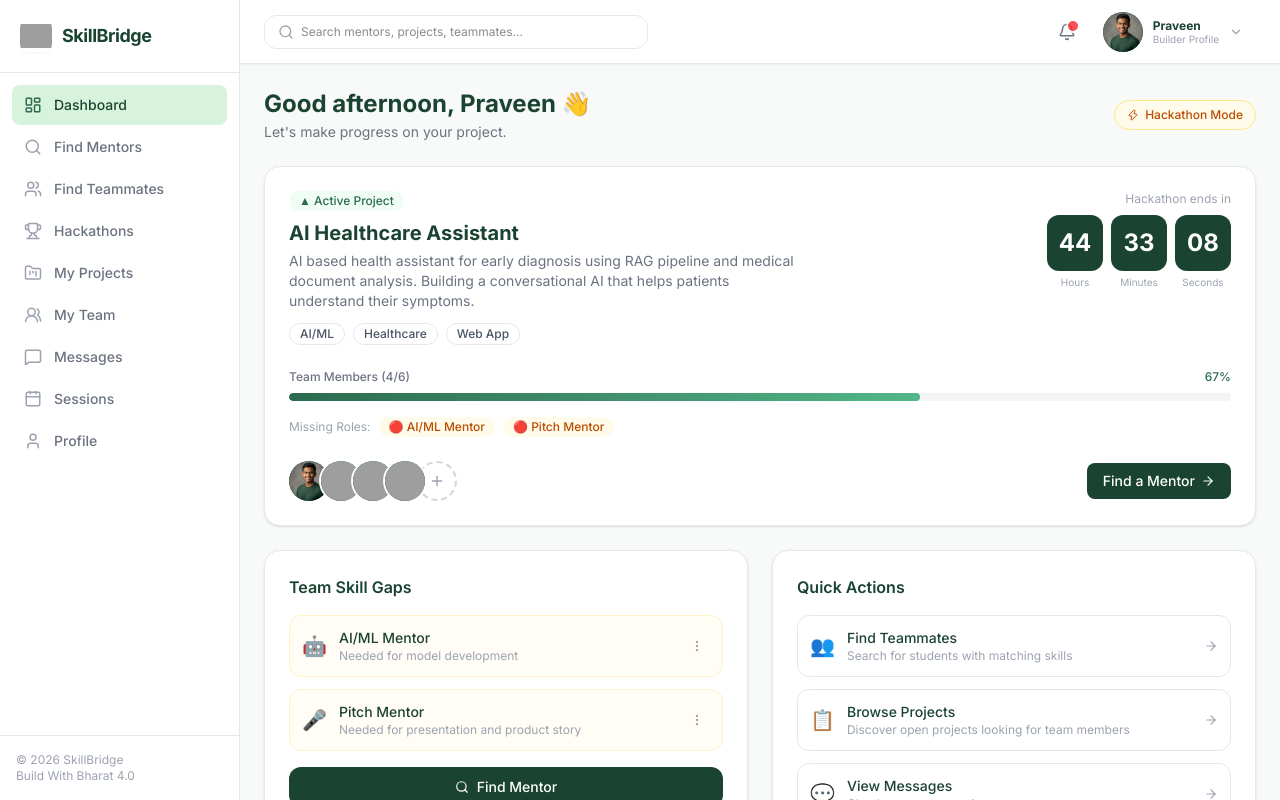
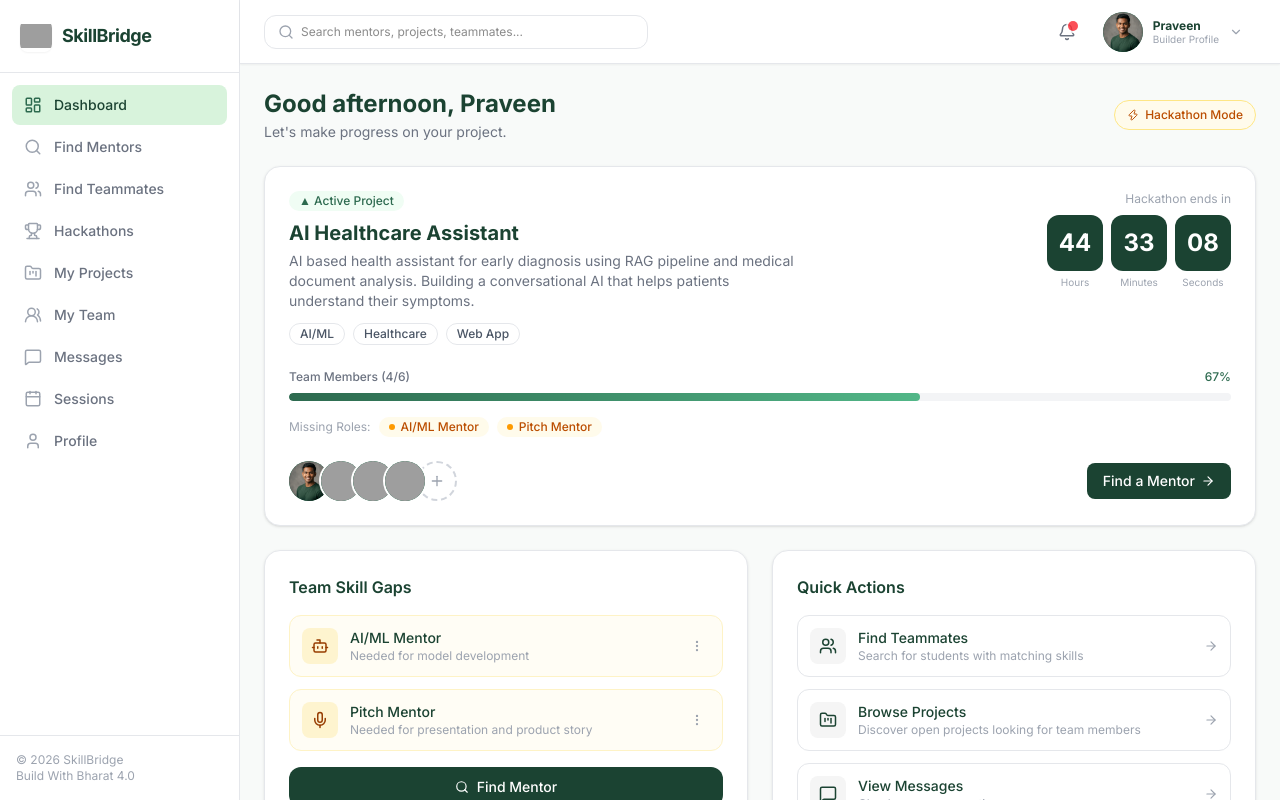
Before and after one commit to utkarshsingh100m/SkillBridge, a Next.js app in the folder app/: page /dashboard in a window 1280 px wide. Shown: the top 800 px of the page. Built offline with nearby package versions, Linux system fonts and the light colour scheme; grey boxes are pictures that could not be loaded.

Commit message:
style: remove casual emojis across dashboard, tabs, and badges for a clean professional UI

```diff
--- a/app/src/app/dashboard/hackathons/page.tsx
+++ b/app/src/app/dashboard/hackathons/page.tsx
@@ -385,10 +385,10 @@ const DOMAIN_FILTERS = [
 
 const STATUS_TABS = [
   { id: "all", label: "All Hackathons", icon: Trophy },
-  { id: "ongoing", label: "🔴 Ongoing / Live", icon: Flame },
-  { id: "upcoming", label: "🟢 Upcoming", icon: Calendar },
-  { id: "closing_soon", label: "⏳ Closing Soon", icon: Clock },
-  { id: "saved", label: "⭐ Saved / Bookmarked", icon: Bookmark },
+  { id: "ongoing", label: "Ongoing / Live", icon: Flame },
+  { id: "upcoming", label: "Upcoming", icon: Calendar },
+  { id: "closing_soon", label: "Closing Soon", icon: Clock },
+  { id: "saved", label: "Saved", icon: Bookmark },
 ];
 
 export default function HackathonsPage() {
--- a/app/src/app/dashboard/messages/page.tsx
+++ b/app/src/app/dashboard/messages/page.tsx
@@ -90,7 +90,7 @@ export default function MessagesPage() {
         id: `reply_${Date.now()}`,
         senderId: activeConv.participantId,
         senderName: activeConv.participantName,
-        content: `Got it! I will look into that right away. You are on track for Build with Bharat 4.0. Keep pushing! 🚀`,
+        content: `Got it! I will look into that right away. You are on track for Build with Bharat 4.0. Keep pushing!`,
         timestamp: new Date().toLocaleTimeString([], { hour: "2-digit", minute: "2-digit" }),
         isOwn: false,
       };
--- a/app/src/app/dashboard/page.tsx
+++ b/app/src/app/dashboard/page.tsx
@@ -9,6 +9,13 @@ import {
   ArrowRight,
   Search,
   MoreVertical,
+  Users,
+  FolderKanban,
+  MessageSquare,
+  Calendar,
+  Bot,
+  Mic,
+  AlertCircle,
 } from "lucide-react";
 import Avatar from "@/components/ui/Avatar";
 import Badge from "@/components/ui/Badge";
@@ -49,7 +56,7 @@ export default function DashboardPage() {
       <div className="flex items-center justify-between">
         <div>
           <h1 className="text-2xl font-bold text-sb-dark">
-            Good afternoon, {currentUser.name.split(" ")[0]} 👋
+            Good afternoon, {currentUser.name.split(" ")[0]}
           </h1>
           <p className="text-sm text-text-secondary mt-0.5">
             Let&apos;s make progress on your project.
@@ -126,7 +133,8 @@ export default function DashboardPage() {
               .filter((r) => !r.filled)
               .map((role) => (
                 <Badge key={role.title} variant="amber" size="sm">
-                  🔴 {role.title}
+                  <span className="w-1.5 h-1.5 rounded-full bg-amber-500 mr-1.5 inline-block" />
+                  {role.title}
                 </Badge>
               ))}
           </div>
@@ -169,7 +177,9 @@ export default function DashboardPage() {
                 className="flex items-center justify-between p-3 rounded-xl bg-amber-50/50 border border-amber-100"
               >
                 <div className="flex items-center gap-3">
-                  <span className="text-xl">{gap.icon}</span>
+                  <div className="w-9 h-9 rounded-lg bg-amber-100/80 text-amber-800 flex items-center justify-center font-medium text-xs shrink-0">
+                    {gap.role.includes("AI") ? <Bot size={18} /> : <Mic size={18} />}
+                  </div>
                   <div>
                     <p className="text-sm font-medium text-sb-dark">{gap.role}</p>
                     <p className="text-xs text-text-muted">{gap.description}</p>
@@ -194,17 +204,21 @@ export default function DashboardPage() {
           <h3 className="font-semibold text-sb-dark mb-4">Quick Actions</h3>
           <div className="space-y-3">
             {[
-              { label: "Find Teammates", desc: "Search for students with matching skills", href: "/dashboard/find-teammates", icon: "👥" },
-              { label: "Browse Projects", desc: "Discover open projects looking for team members", href: "/dashboard/projects", icon: "📋" },
-              { label: "View Messages", desc: "Check your conversations", href: "/dashboard/messages", icon: "💬" },
-              { label: "Schedule Session", desc: "Book a mentoring session", href: "/dashboard/sessions", icon: "📅" },
-            ].map((action) => (
+              { label: "Find Teammates", desc: "Search for students with matching skills", href: "/dashboard/find-teammates", icon: Users },
+              { label: "Browse Projects", desc: "Discover open projects looking for team members", href: "/dashboard/projects", icon: FolderKanban },
+              { label: "View Messages", desc: "Check your conversations", href: "/dashboard/messages", icon: MessageSquare },
+              { label: "Schedule Session", desc: "Book a mentoring session", href: "/dashboard/sessions", icon: Calendar },
+            ].map((action) => {
+              const Icon = action.icon;
+              return (
                 <Link
                   key={action.label}
                   href={action.href}
                   className="flex items-center gap-3 p-3 rounded-xl border border-border hover:border-sb-pale hover:bg-surface-hover transition-all group"
                 >
-                <span className="text-xl">{action.icon}</span>
+                  <div className="w-9 h-9 rounded-lg bg-neutral-100 dark:bg-neutral-800 text-sb-dark flex items-center justify-center shrink-0 group-hover:bg-sb-green/10 group-hover:text-sb-green transition-colors">
+                    <Icon size={18} />
+                  </div>
                   <div className="flex-1">
                     <p className="text-sm font-medium text-sb-dark group-hover:text-sb-green transition-colors">
                       {action.label}
@@ -213,7 +227,8 @@ export default function DashboardPage() {
                   </div>
                   <ArrowRight size={14} className="text-text-muted group-hover:text-sb-green transition-colors" />
                 </Link>
-            ))}
+              );
+            })}
           </div>
         </div>
       </div>
--- a/app/src/app/dashboard/profile/page.tsx
+++ b/app/src/app/dashboard/profile/page.tsx
@@ -25,6 +25,8 @@ import {
   Check,
   Upload,
   Image as ImageIcon,
+  Trophy,
+  Zap,
 } from "lucide-react";
 import Avatar from "@/components/ui/Avatar";
 import { currentUser as defaultUser } from "@/lib/data";
@@ -796,7 +798,7 @@ export default function ProfilePage() {
             <div className="space-y-3">
               <div className="flex items-center gap-3 p-3 bg-amber-50/60 border border-amber-200/60 rounded-2xl">
                 <div className="w-10 h-10 rounded-xl bg-amber-500 text-white flex items-center justify-center font-bold text-sm shrink-0 shadow-sm">
-                  🏆
+                  <Trophy size={18} />
                 </div>
                 <div>
                   <h5 className="text-xs font-bold text-amber-900">Bharat 4.0 Contender</h5>
@@ -806,7 +808,7 @@ export default function ProfilePage() {
 
               <div className="flex items-center gap-3 p-3 bg-emerald-50/60 border border-emerald-200/60 rounded-2xl">
                 <div className="w-10 h-10 rounded-xl bg-emerald-600 text-white flex items-center justify-center font-bold text-sm shrink-0 shadow-sm">
-                  ⚡
+                  <Zap size={18} />
                 </div>
                 <div>
                   <h5 className="text-xs font-bold text-emerald-900">Sprint MVP</h5>
--- a/app/src/app/dashboard/sessions/page.tsx
+++ b/app/src/app/dashboard/sessions/page.tsx
@@ -275,7 +275,7 @@ export default function SessionsPage() {
 
                 <div className="flex items-center justify-between pt-2">
                   <span className="text-[11px] text-white/60">
-                    {savedNotesToast ? "✓ Saved to project!" : "Markdown supported"}
+                    {savedNotesToast ? "Saved to project!" : "Markdown supported"}
                   </span>
                   <button
                     onClick={handleSaveNotes}
--- a/app/src/app/dashboard/team/page.tsx
+++ b/app/src/app/dashboard/team/page.tsx
@@ -346,7 +346,7 @@ export default function TeamPage() {
                       onClick={() => moveTask(task.id, "done")}
                       className="w-full mt-1 py-1 text-[11px] text-white font-semibold bg-sb-green rounded-lg hover:bg-sb-dark transition-all text-center"
                     >
-                      Mark Complete ✓
+                      Mark Complete
                     </button>
                   </div>
                 ))}
--- a/app/src/lib/data.ts
+++ b/app/src/lib/data.ts
@@ -467,12 +467,12 @@ export const skillGaps: SkillGap[] = [
   {
     role: "AI/ML Mentor",
     description: "Needed for model development",
-    icon: "🤖",
+    icon: "bot",
   },
   {
     role: "Pitch Mentor",
     description: "Needed for presentation and product story",
-    icon: "🎤",
+    icon: "mic",
   },
 ];
 
```
Also changed, not shown: 1 other file (tests, documents, lock files or other folders). Lines whose indentation alone changed are shown as unchanged.
